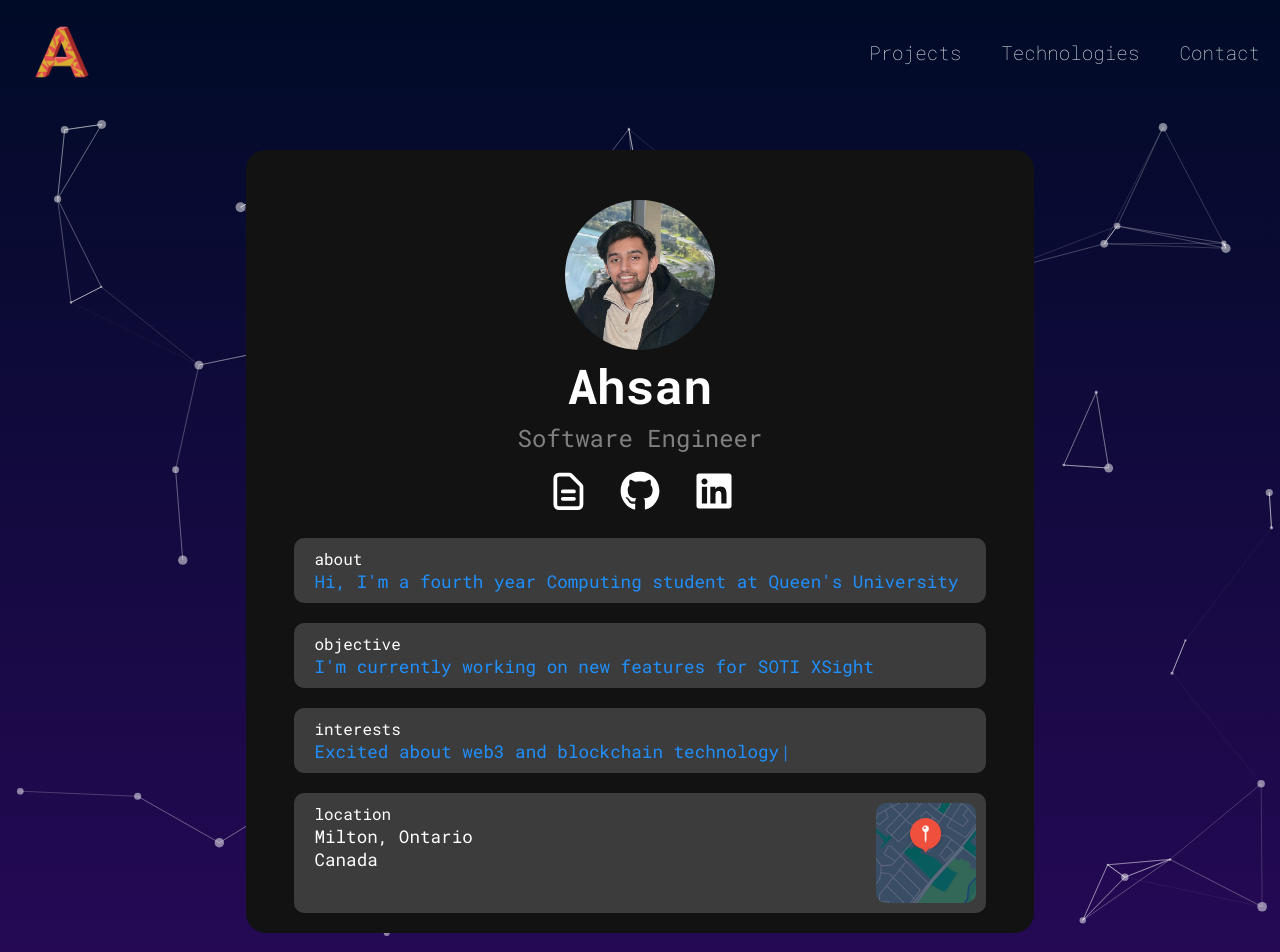
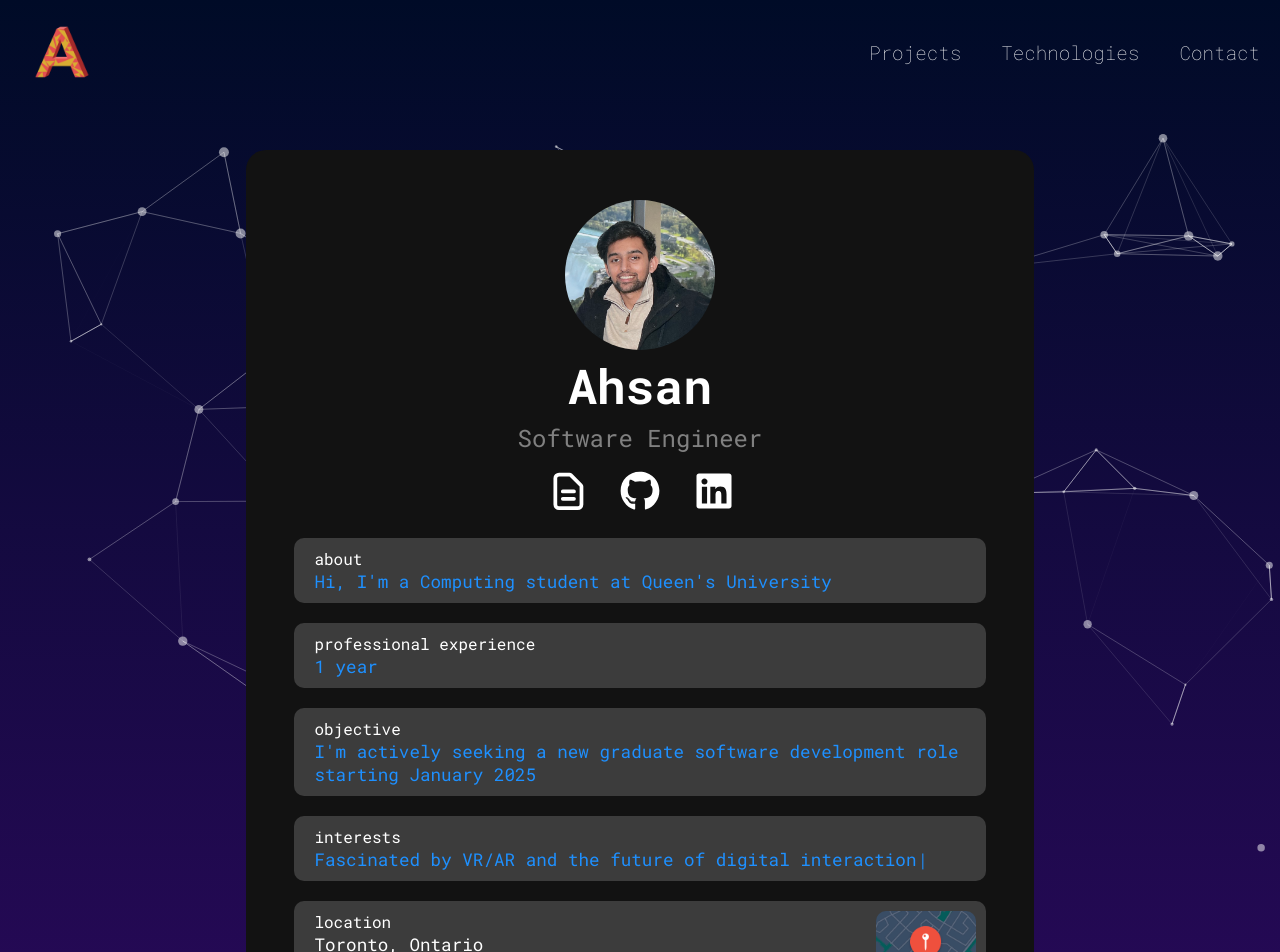
Before and after one commit to Ctrl-Ahsan/ctrl-ahsan.github.io, a React (Create React App) app: page / in a window 1280 px wide. Shown: the top 952 px of the page. Built offline with nearby package versions, Linux system fonts and the light colour scheme.

Commit message:
Update identity

```diff
--- a/src/components/IdentityPanel.jsx
+++ b/src/components/IdentityPanel.jsx
@@ -121,14 +121,18 @@ const IdentityCard = () => {
             <div className="panel">
                 <div className="panelHeading">about</div>
                 <div className="panelText">
-                    Hi, I'm a fourth year Computing student at Queen's
-                    University
+                    Hi, I'm a Computing student at Queen's University
                 </div>
+            </div>
+            <div className="panel">
+                <div className="panelHeading">professional experience</div>
+                <div className="panelText">1 year</div>
             </div>
             <div className="panel">
                 <div className="panelHeading">objective</div>
                 <div className="panelText">
-                    I'm currently working on new features for SOTI XSight
+                    I'm actively seeking a new graduate software development
+                    role starting January 2025
                 </div>
             </div>
             <div className="panel">
@@ -142,12 +146,12 @@ const IdentityCard = () => {
                             typewriter
                                 .changeDeleteSpeed(10)
                                 .typeString(
-                                    "Excited about web3 and blockchain technology"
+                                    "Fascinated by VR/AR and the future of digital interaction"
                                 )
                                 .pauseFor(4000)
-                                .deleteChars(44)
+                                .deleteChars(57)
                                 .typeString(
-                                    "Fascinated by VR/AR and the future of gaming"
+                                    "Excited about web3 and blockchain technology"
                                 )
                                 .pauseFor(4000)
                                 .deleteChars(44)
@@ -169,7 +173,7 @@ const IdentityCard = () => {
                 <div>
                     <div className="panelHeading">location</div>
                     <div className="panelText" style={{ color: "white" }}>
-                        Milton, Ontario
+                        Toronto, Ontario
                         <br />
                         Canada
                     </div>
```
Also changed, not shown: 2 other files (tests, documents, lock files or other folders).
